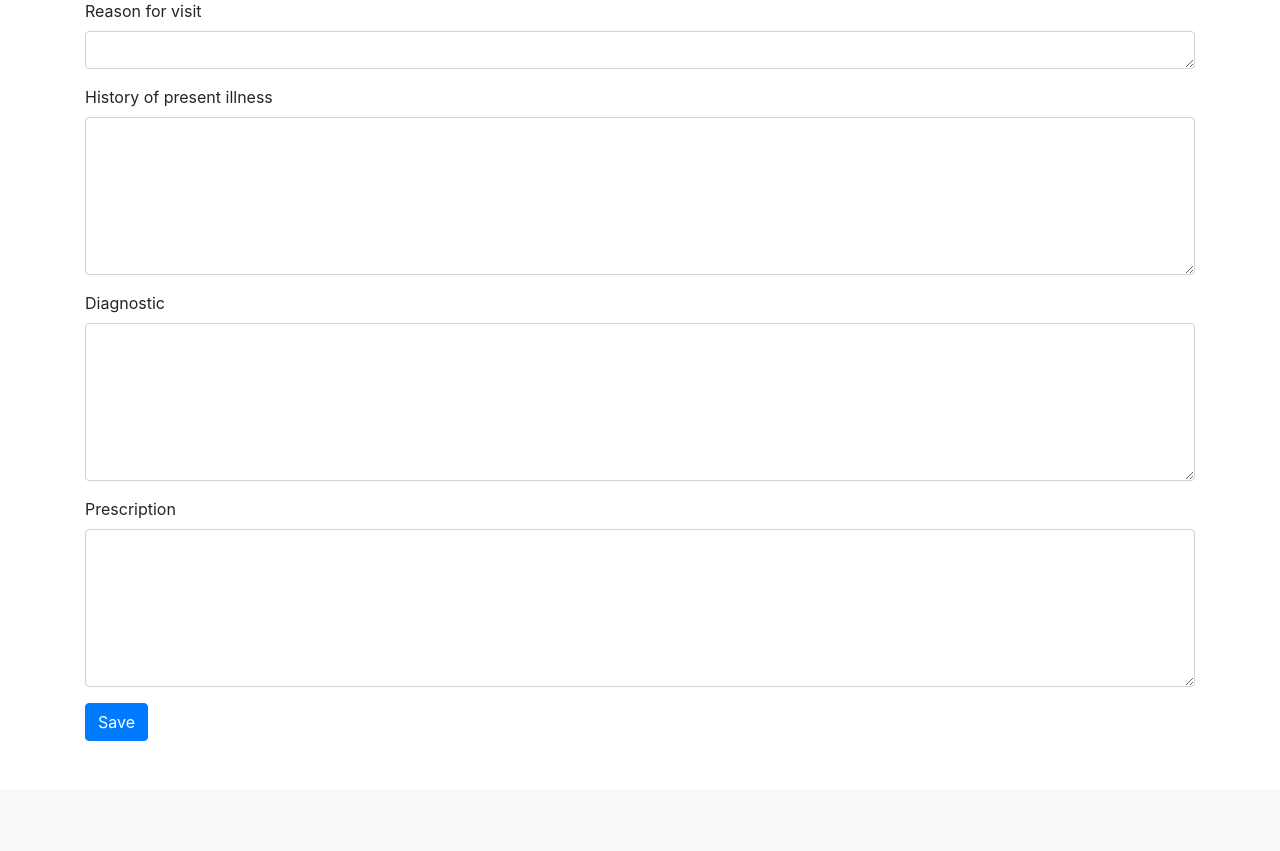
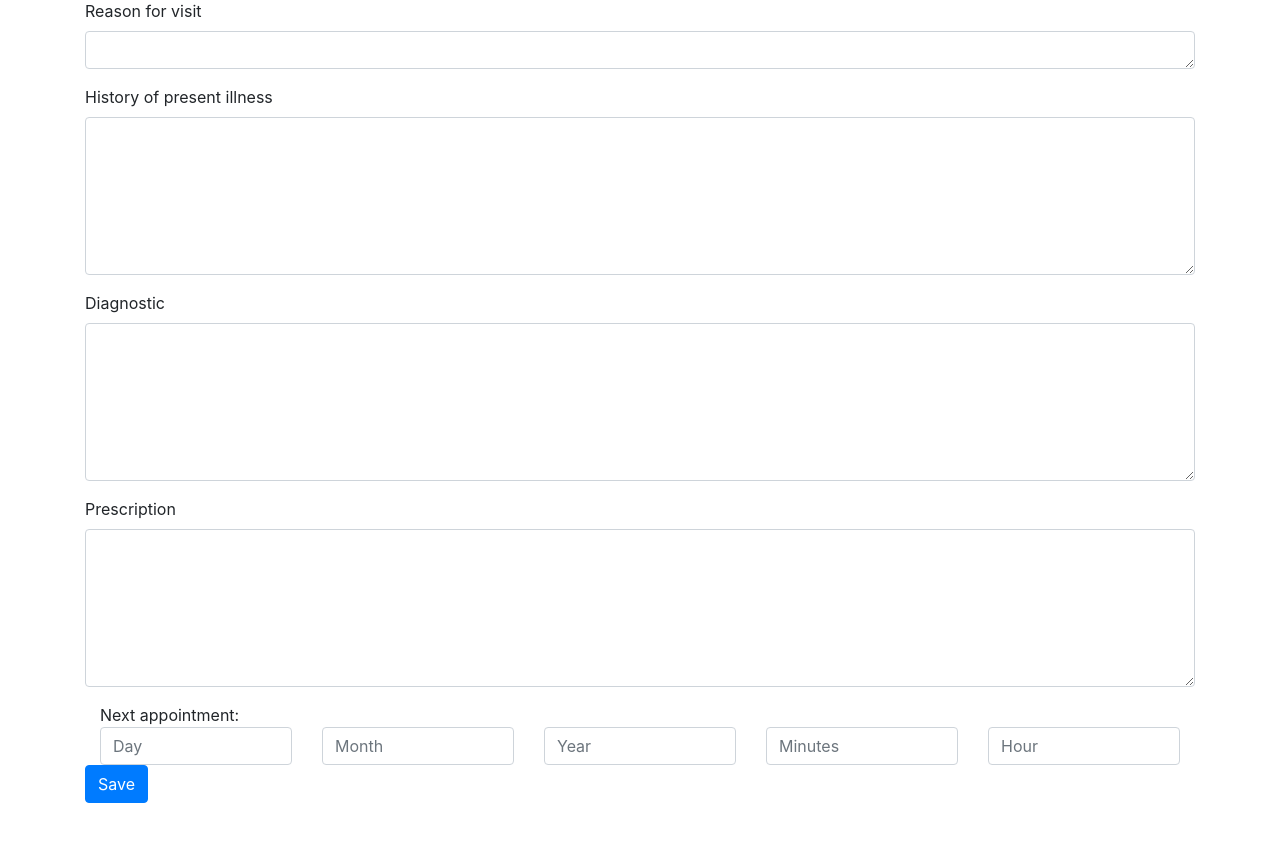
Before and after one commit to medranow/capstone, a Django app: page /historyform/4 in a window 1280 px wide. Shown: the part 105-956 px from the top of the page. Before the commit the page ends 846 px from the top, so only its background shows below. Run offline with Django 4.2, Linux system fonts and the light colour scheme; data comes from the database, SQL or seed files in the repository; both versions use the stored data as it was after the commit; some libraries are stand-ins or nearby versions.

Commit message:
We are able to add an appointment with date and hour

```diff
--- a/medomai/anamnesis/models.py
+++ b/medomai/anamnesis/models.py
@@ -22,8 +22,9 @@ class Patient(models.Model):
 
 class Patienthistory(models.Model):
     patient = models.ForeignKey(Patient, on_delete=models.CASCADE, blank=True, null=True, related_name="patient_history")
-    date = models.DateTimeField()
+    date = models.DateTimeField() #date the file was created
     diagnostic =models.CharField(max_length=500, blank=True, null=True)
     history =models.CharField(max_length=500, blank=True, null=True) # Explanation of the symptoms
     prescription = models.CharField(max_length=500, blank=True, null=True)
     visit = models.CharField(max_length=30, blank=True, null=True) # Reason the patient is visiting
+    nextappointment = models.DateField(null=True)
--- a/medomai/anamnesis/templates/anamnesis/fileview.html
+++ b/medomai/anamnesis/templates/anamnesis/fileview.html
@@ -15,6 +15,7 @@
                 <p class="card-text">{{fileofpatient.diagnostic}}</p>
                 <h5 class="card-title mb-2">Prescription</h5>
                 <p class="card-text">{{fileofpatient.prescription}}</p>
+                <p class="card-text">{{fileofpatient.nextappointment}}</p>
                 <a href="#" class="card-link btn btn-primary">Edit</a>
             </div>
         </div>
--- a/medomai/anamnesis/templates/anamnesis/patientHistory.html
+++ b/medomai/anamnesis/templates/anamnesis/patientHistory.html
@@ -26,6 +26,26 @@
                 <label for="prescription" class="form-label">Prescription</label>
                 <textarea cols="20" class="form-control" name="prescription" id="" rows="6"></textarea>
             </div>
+            <div>
+                Next appointment:
+                <div class="row">
+                    <div class="col">
+                        <input type="text" class="form-control" name="day" placeholder="Day">
+                    </div>
+                    <div class="col">
+                        <input type="text" class="form-control" name="month" placeholder="Month">
+                    </div>
+                    <div class="col">
+                        <input type="text" class="form-control" name="year" placeholder="Year">
+                    </div>
+                    <div class="col">
+
+                        <input type="text" class="form-control" name="minute" placeholder="Minutes">
+                    </div>
+                    <div class="col">
+                        <input type="text" class="form-control" name="hour" placeholder="Hour">                    </div>
+                </div>
+            </div>
         </div>
         <button type="submit" class="btn btn-primary">Save</button>
     </form>
--- a/medomai/anamnesis/urls.py
+++ b/medomai/anamnesis/urls.py
@@ -8,7 +8,7 @@ urlpatterns = [
     path("register", views.register, name="register"),
     path("logout", views.logout_view, name="logout"),
     path("patient", views.patient, name="patient"),
-    path("historyform/<int:patient_id>", views.history, name="history"),
+    path("historyform/<int:patient_id>", views.history, name="history"), # create a new form for a patient
     path("file/<int:patient_id>", views.file, name="file"), #pull a patien file
     path("fileview/<int:file_id>", views.fileview, name="fileview"),
 
--- a/medomai/anamnesis/views.py
+++ b/medomai/anamnesis/views.py
@@ -153,6 +153,14 @@ def file(request, patient_id):
         historyofillness = request.POST["historyofillness"]
         diagnostic = request.POST["diagnostic"]
         prescription = request.POST["prescription"]
+        day = int(request.POST["day"])
+        month = int(request.POST["month"])
+        year = int(request.POST["year"])
+        hour = int(request.POST["hour"])
+        minute = int(request.POST["minute"])
+
+        # Combine the date
+        date = datetime(year, month, day, hour, minute)
 
         newFile = Patienthistory(
             patient = patient_instance,
@@ -161,6 +169,8 @@ def file(request, patient_id):
             history = historyofillness,
             prescription = prescription,
             visit = reasonforvisit,
+            nextappointment = date,
+
         )
 
         newFile.save()
```
Also changed, not shown: medomai/anamnesis/migrations/0009_patienthistory_nextappointment.py (added), medomai/db.sqlite3.
